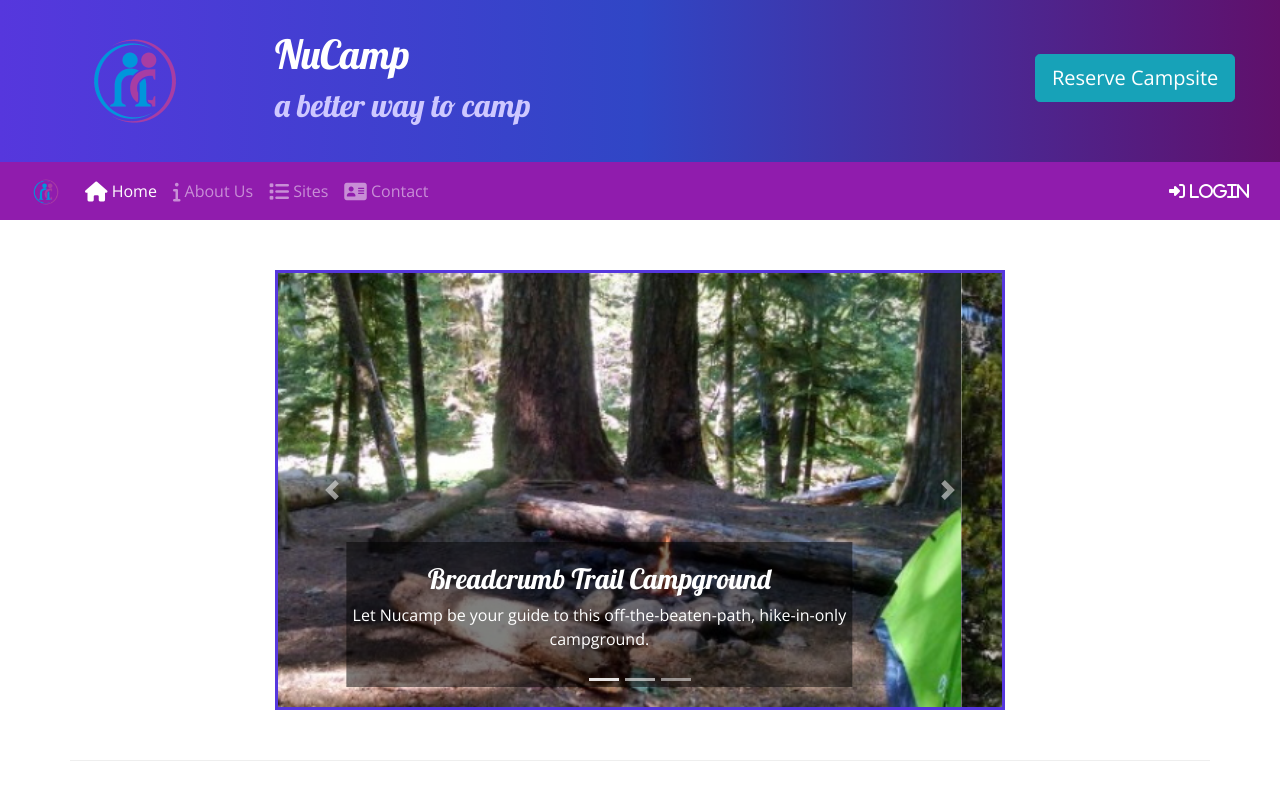
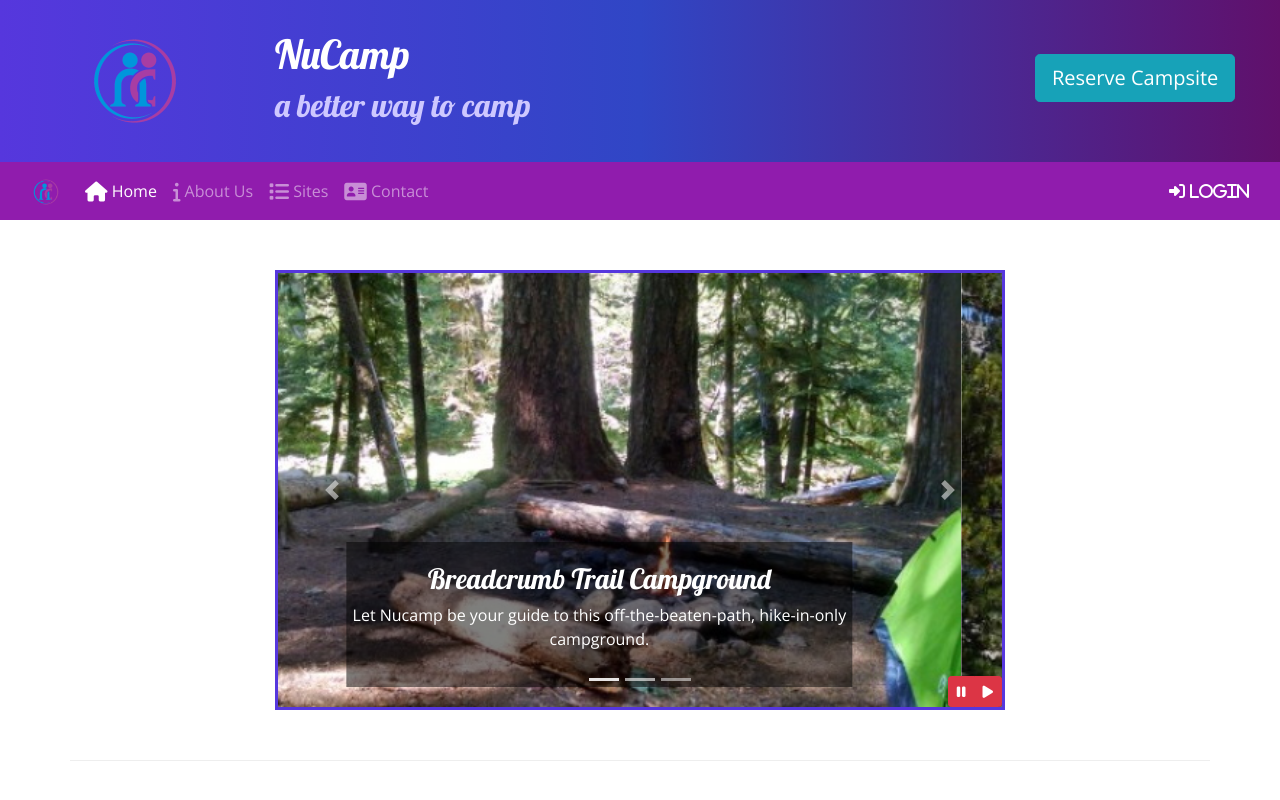
Before and after one commit to scampcoder/nucampsite, a website: page index.html in a window 1280 px wide. Shown: the top 800 px of the page. Drawn offline with nearby package versions, Linux system fonts and the light colour scheme.

Commit message:
Carouself play/pause

```diff
--- a/css/styles.css
+++ b/css/styles.css
@@ -53,3 +53,10 @@ a, a:hover {
 .carousel {
     border: solid #5637DD;
 }
+
+#carouselButton {
+    position: absolute;
+    right: 0%;
+    bottom: 0%;
+    z-index: 100;
+}
--- a/index.html
+++ b/index.html
@@ -202,6 +202,14 @@
                         <span class="carousel-control-next-icon"></span>
                         <span class="sr-only">Next</span>
                     </a>
+                    <div class="btn-group" id="carouselButton">
+                        <div class="btn btn-danger btn-sm" id="carouselPause">
+                            <i class="fa fa-pause"></i>
+                        </div>
+                        <div class="btn btn-danger btn-sm" id="carouselPlay">
+                            <i class="fa fa-play"></i>
+                        </div>
+                    </div>
                 </div>
             </div>
         </div>
@@ -287,6 +295,17 @@
     <script src="node_modules/popper.js/dist/umd/popper.min.js"></script>
     <script src="node_modules/bootstrap/dist/js/bootstrap.min.js"></script>
 
+    <script>
+        $(function() {
+            $('.carousel').carousel( { interval: 2000 } );
+            $('#carouselPause').click(function() {
+                $('.carousel').carousel('pause');
+            });
+            $('#carouselPlay').click(function() {
+                $('.carousel').carousel('cycle');
+            });
+        });
+    </script>
 
 </body>
 
```
